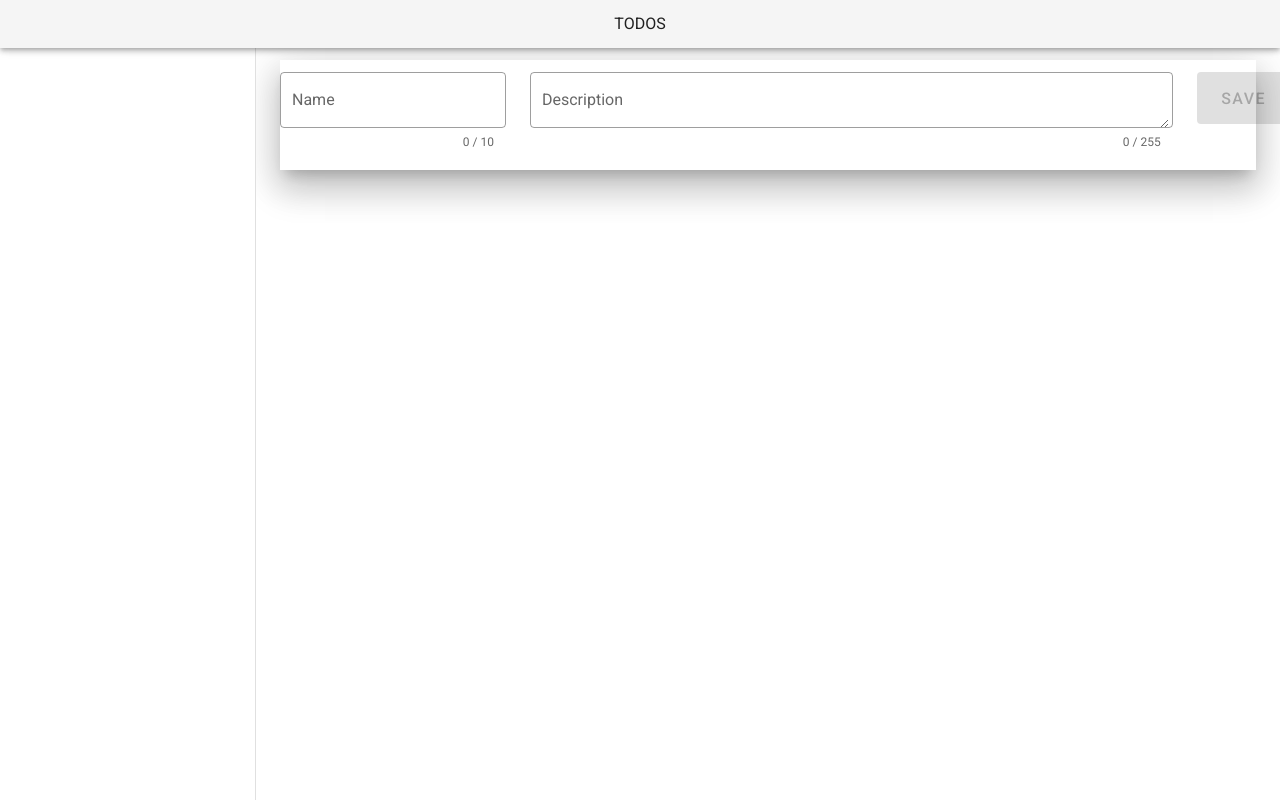
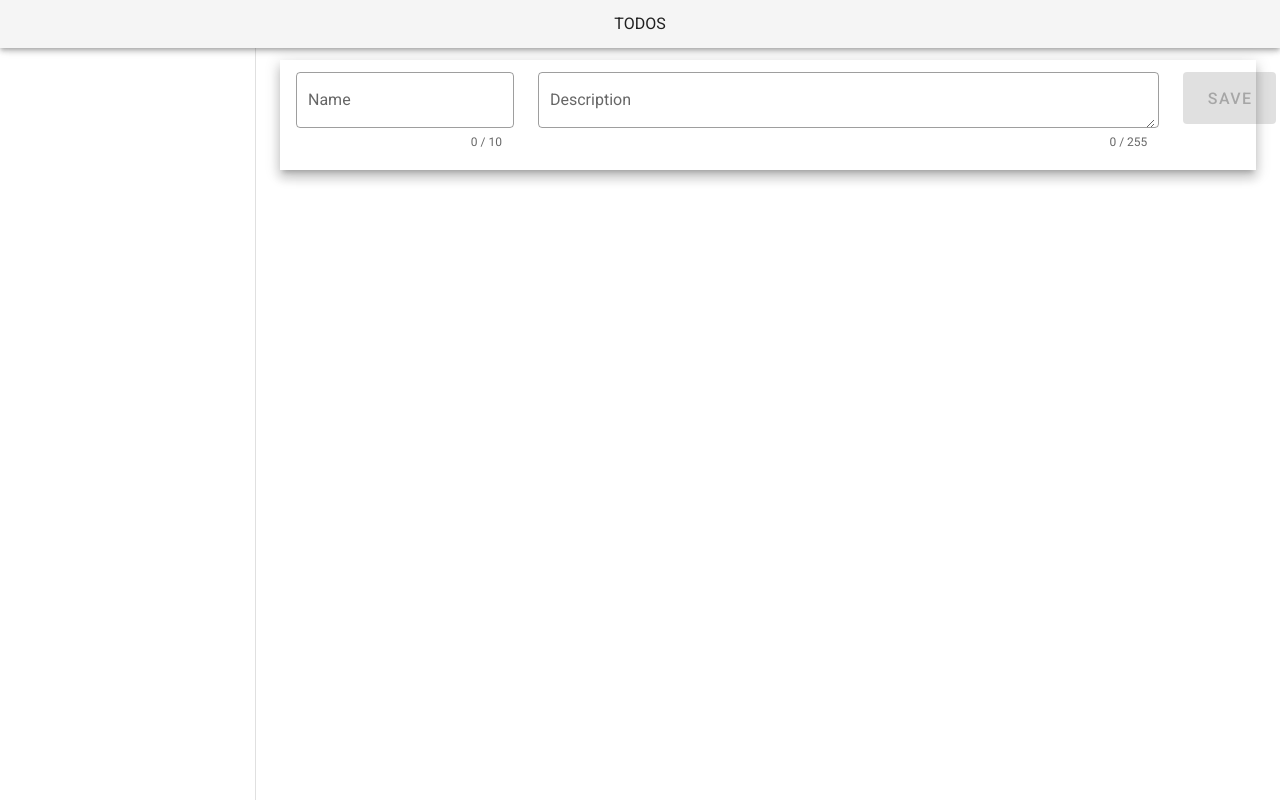
Before and after one commit to cargovova/todos, a Vue app: page / in a window 1280 px wide. Built offline with nearby package versions, Linux system fonts and the light colour scheme.

Commit message:
fix: changed styles

```diff
--- a/src/components/AddTodoForm.vue
+++ b/src/components/AddTodoForm.vue
@@ -1,6 +1,6 @@
 <template>
-  <v-form class="elevation-20" v-model="valid">
-    <v-row>
+  <v-form class="elevation-8" v-model="valid">
+    <v-row class="mx-1">
       <v-col cols="3">
         <v-text-field
           clearable
--- a/src/views/Todo.vue
+++ b/src/views/Todo.vue
@@ -1,5 +1,5 @@
 <template>
-  <v-card>
+  <v-card class="my-6" min-height="400px">
     <delete-todo-dialog ref="deleteTodoDialog" />
     <v-card-title>
       <span v-html="todo.name"></span>
```
